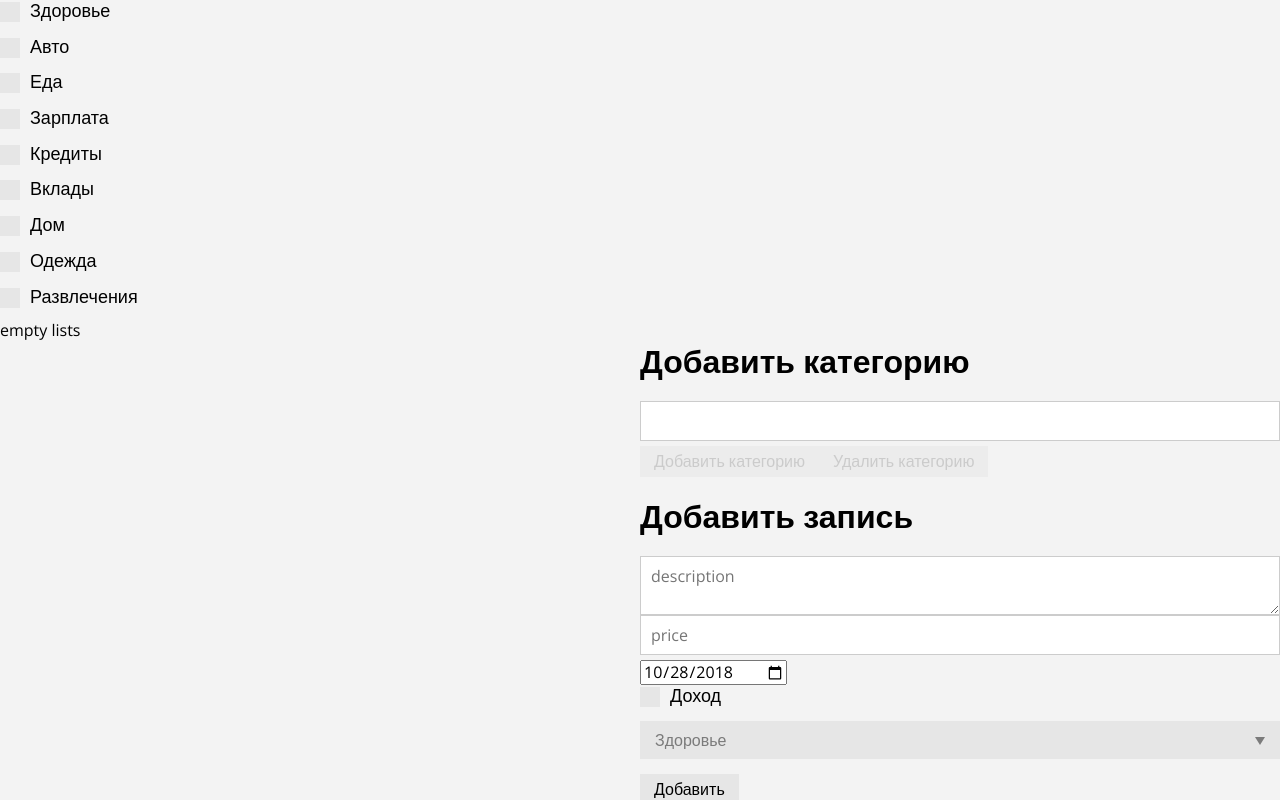
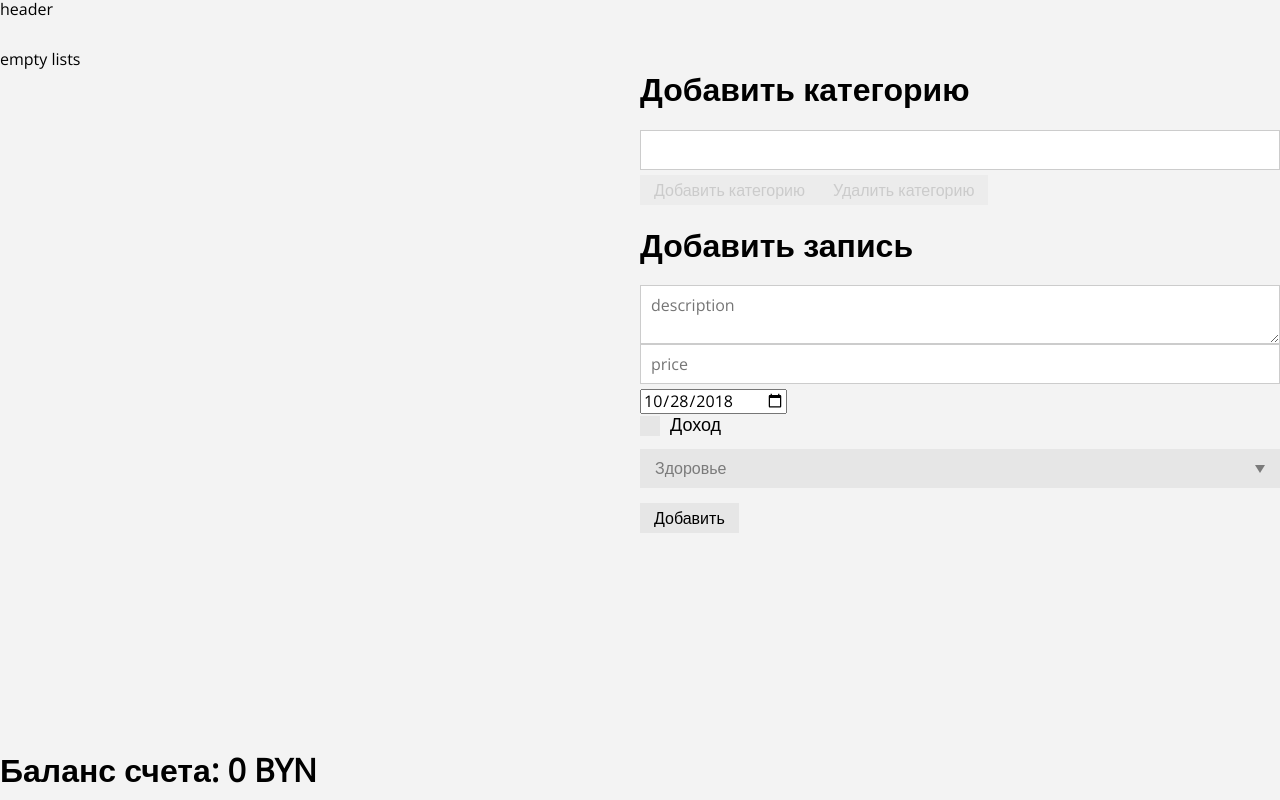
Before and after one commit to labarth/react-boilerplate-new, a React app: page / in a window 1280 px wide. Built offline with nearby package versions, Linux system fonts and the light colour scheme.

Commit message:
added layout controls

```diff
--- a/package.json
+++ b/package.json
@@ -50,11 +50,12 @@
     "react-dom": "^16.6.3",
     "react-redux": "^5.1.1",
     "redux": "^4.0.1",
+    "redux-actions": "^2.6.4",
     "redux-devtools-extension": "^2.13.7",
     "redux-logger": "^3.0.6",
     "redux-thunk": "^2.3.0",
     "styled-components": "^4.1.1",
     "uuid": "^3.3.2",
-    "redux-actions": "^2.6.4"
+    "reselect": "^4.0.0"
   }
 }
--- a/src/App.js
+++ b/src/App.js
@@ -2,11 +2,13 @@ import React, { Component } from 'react';
 import { NotesList } from 'containers/Notes/NotesList';
 import { AddNotesForm } from 'containers/AddNotes/AddNotesForm';
 import { AddCategories } from 'containers/AddCategories/AddCategories';
-import { FilterNotes } from 'containers/FilterNotes/FilterNotes';
 import { Balance } from 'containers/Balance/Balance';
 import { Page } from 'components/Layout/Page';
-import { Col } from 'components/Col/Col';
-import { Row } from 'components/Row/Row';
+import { Header } from 'components/Layout/Header';
+import { Footer } from 'components/Layout/Footer';
+import { Content } from 'components/Layout/Content';
+import { Section } from 'components/Layout/Section';
+
 
 class App extends Component {
   shouldComponentUpdate() {
@@ -16,35 +18,19 @@ class App extends Component {
   render() {
     return (
       <Page>
-        <FilterNotes />
-        <div style={{
-          display: 'flex',
-          minHeight: '100%',
-          minWidth: '100%',
-          height: '100%',
-          width: '100%',
-          flexDirection: 'column',
-        }}
-        >
-          <div style={{
-            height: '100%',
-            width: '100%',
-            display: 'flex',
-            flexDirection: 'column',
-          }}
-          >
-            <Row>
-              <Col>
-                <NotesList />
-              </Col>
-              <Col>
-                <AddCategories />
-                <AddNotesForm />
-              </Col>
-            </Row>
-          </div>
+        <Header>header</Header>
+        <Content>
+          <Section>
+            <NotesList />
+          </Section>
+          <Section>
+            <AddCategories />
+            <AddNotesForm />
+          </Section>
+        </Content>
+        <Footer>
           <Balance />
-        </div>
+        </Footer>
       </Page>
     );
   }
--- /dev/null
+++ b/src/components/Layout/Content.js
@@ -0,0 +1,17 @@
+import React, { PureComponent } from 'react';
+import PropTypes from 'prop-types';
+import { StyledContent } from './Styled';
+
+class Content extends PureComponent {
+  static propTypes = {
+    children: PropTypes.oneOfType([PropTypes.string, PropTypes.node]).isRequired,
+  };
+
+  render() {
+    return (
+      <StyledContent>{this.props.children}</StyledContent>
+    );
+  }
+}
+
+export { Content };
--- /dev/null
+++ b/src/components/Layout/Footer.js
@@ -0,0 +1,17 @@
+import React, { PureComponent } from 'react';
+import PropTypes from 'prop-types';
+import { StyledFooter } from './Styled';
+
+class Footer extends PureComponent {
+  static propTypes = {
+    children: PropTypes.oneOfType([PropTypes.string, PropTypes.node]).isRequired,
+  };
+
+  render() {
+    return (
+      <StyledFooter>{this.props.children}</StyledFooter>
+    );
+  }
+}
+
+export { Footer };
--- /dev/null
+++ b/src/components/Layout/Header.js
@@ -0,0 +1,17 @@
+import React, { PureComponent } from 'react';
+import PropTypes from 'prop-types';
+import { StyledHeader } from './Styled';
+
+class Header extends PureComponent {
+  static propTypes = {
+    children: PropTypes.oneOfType([PropTypes.string, PropTypes.node]).isRequired,
+  };
+
+  render() {
+    return (
+      <StyledHeader>{this.props.children}</StyledHeader>
+    );
+  }
+}
+
+export { Header };
--- /dev/null
+++ b/src/components/Layout/Section.js
@@ -0,0 +1,17 @@
+import React, { PureComponent } from 'react';
+import PropTypes from 'prop-types';
+import { StyledSection } from './Styled';
+
+class Section extends PureComponent {
+  static propTypes = {
+    children: PropTypes.oneOfType([PropTypes.string, PropTypes.node]).isRequired,
+  };
+
+  render() {
+    return (
+      <StyledSection>{this.props.children}</StyledSection>
+    );
+  }
+}
+
+export { Section };
--- a/src/components/Layout/Styled.js
+++ b/src/components/Layout/Styled.js
@@ -1,11 +1,35 @@
 import styled from 'styled-components';
 
 export const StyledPage = styled.div`
-  display: flex;
-  min-width: 100%;
-  min-height: 100%;
-  height: 100%;
-  flex-direction: column;
+  display: grid;
+  grid-template-columns: 1fr;
+  grid-template-rows: 50px 1fr 60px;
   background-color: #f3f3f3;
+  height: 100vh;
+  width: 100%;
+  grid-template-areas:
+    "header"
+    "main"
+    "footer";
+`;
+
+export const StyledHeader = styled.header`
+  grid-area: header;
+`;
+
+export const StyledContent = styled.main`
+  grid-area: main;
+  display: grid;
+  grid-template-columns: 1fr 1fr;
   overflow: auto;
 `;
+
+export const StyledFooter = styled.footer`
+  grid-area: footer;
+  display: flex;
+  align-items: center;
+`;
+
+export const StyledSection = styled.section`
+  overflow: auto;
+`;
--- a/src/containers/Balance/Balance.js
+++ b/src/containers/Balance/Balance.js
@@ -1,32 +1,22 @@
 import React, { PureComponent } from 'react';
 import PropTypes from 'prop-types';
 import { connect } from 'react-redux';
-import { List } from 'immutable';
+import { totalBalanceSelector } from 'selectors/rootSelector';
 
 const mapStateToProps = (state) => ({
-  notes: state.notes,
+  totalBalance: totalBalanceSelector(state),
 });
 
 @connect(mapStateToProps)
 class Balance extends PureComponent {
   static propTypes = {
-    notes: PropTypes.instanceOf(List).isRequired,
+    totalBalance: PropTypes.number.isRequired,
   };
 
   render() {
-    const { notes } = this.props;
-    let startBalance = 0;
-
-    notes.forEach((item) => {
-      if (item.get('isInc')) {
-        startBalance += Number(item.get('price'));
-      } else {
-        startBalance += Number(item.get('price') * -1);
-      }
-    });
-
+    console.log('re-render');
     return (
-      <h1>{`Баланс счета: ${startBalance} BYN`}</h1>
+      <h1>{`Баланс счета: ${this.props.totalBalance} BYN`}</h1>
     );
   }
 }
--- /dev/null
+++ b/src/selectors/rootSelector.js
@@ -0,0 +1,10 @@
+import { createSelector } from 'reselect';
+
+const notesSelector = (state) => state.notes;
+
+export const totalBalanceSelector = createSelector(
+  notesSelector,
+  (items) => (
+    items.reduce(((acc, item) => acc + (item.get('isInc') ? Number(item.get('price')) : item.get('price') * -1)), 0)
+  ),
+);
```
